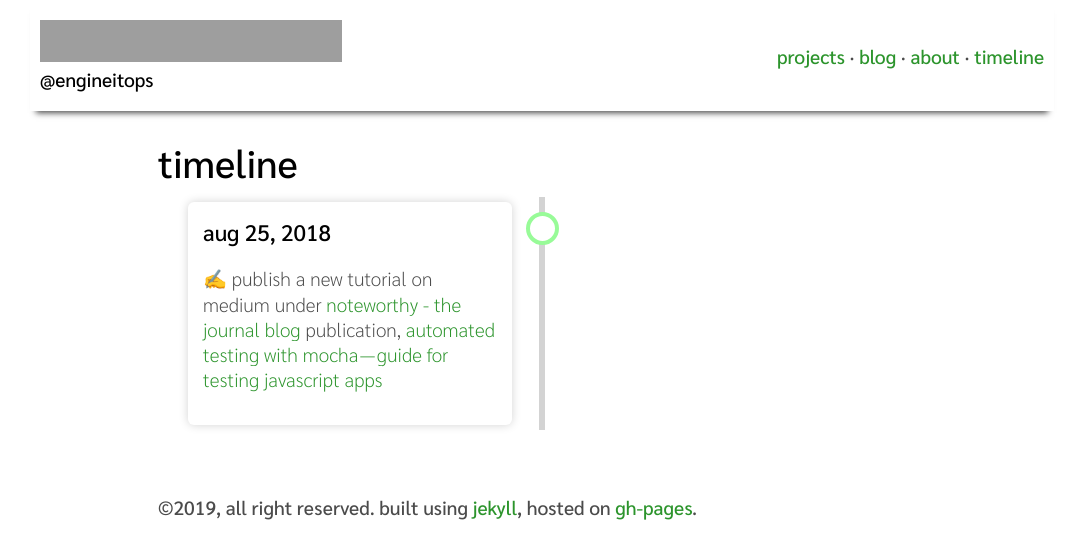
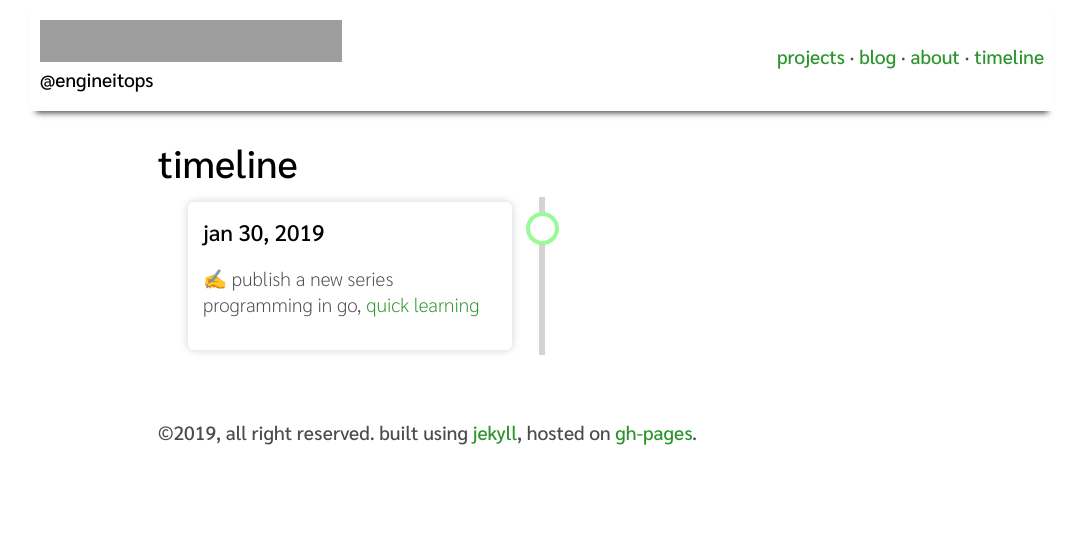
Before and after one commit to EngineITOps/EngineITOps.github.io, a Jekyll site: the page built from pages/timeline.html, in a window 1280 px wide. Shown: the top 559 px of the page, without its empty margins (98-1181 px from the left). Built offline with Jekyll 4.4.1, drawn with Linux system fonts in a browser that asks for light colours; grey boxes are pictures that could not be loaded.

Commit message:
Update timeline.yml

```diff
--- a/_data/timeline.yml
+++ b/_data/timeline.yml
@@ -1,3 +1,3 @@
 
-- description: ✍️ Publish a new tutorial on medium under <a href="https://blog.usejournal.com/">Noteworthy - The Journal Blog</a> publication, <a href="https://blog.usejournal.com/https-medium-com-thisisabdus-automated-testing-with-mocha-beginners-guide-for-testing-javascript-apps-45aa67dc3352">Automated Testing with Mocha — Guide for Testing JavaScript Apps</a>
-  datetime: Aug 25, 2018
+- description: ✍️ Publish a new series PROGRAMMING IN GO, <a href="https://engineitops.icu/slides/Golangbysangam.html#/">QUICK LEARNING</a>
+  datetime: JAN 30, 2019
```
